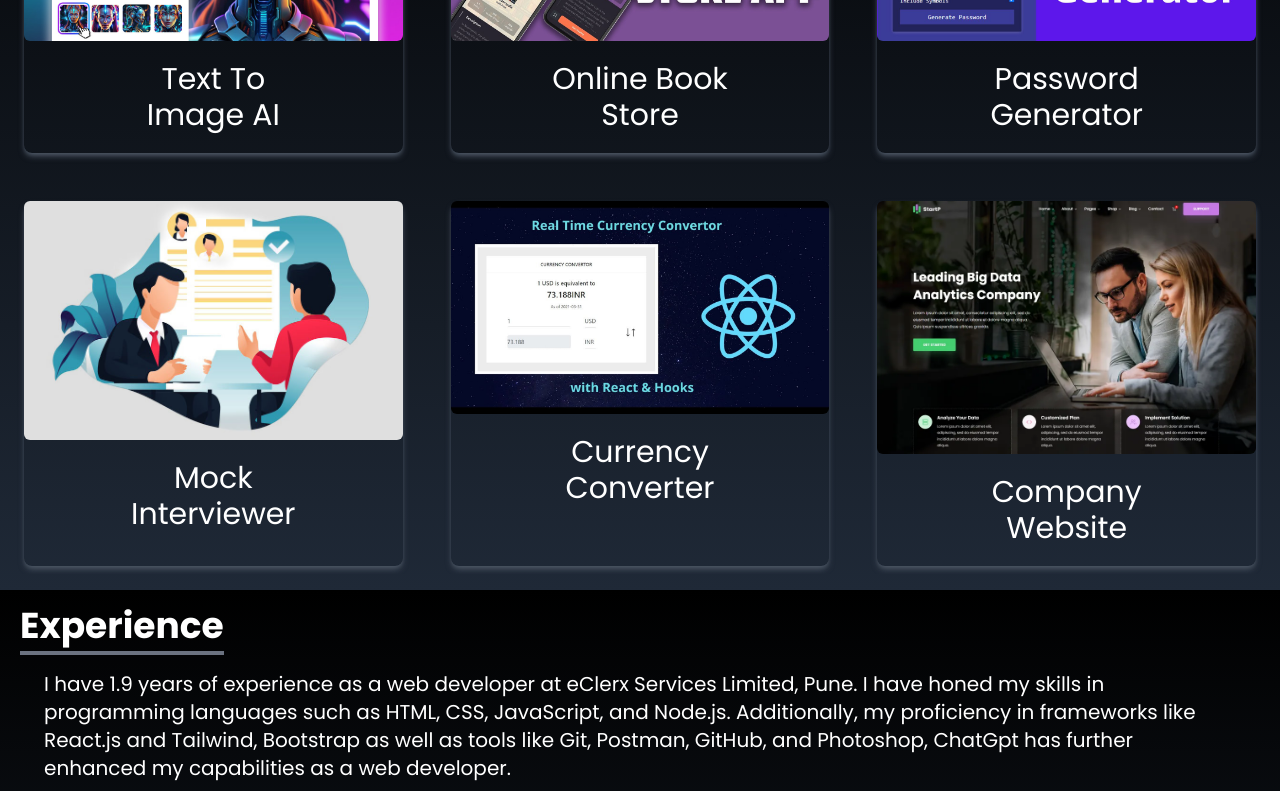
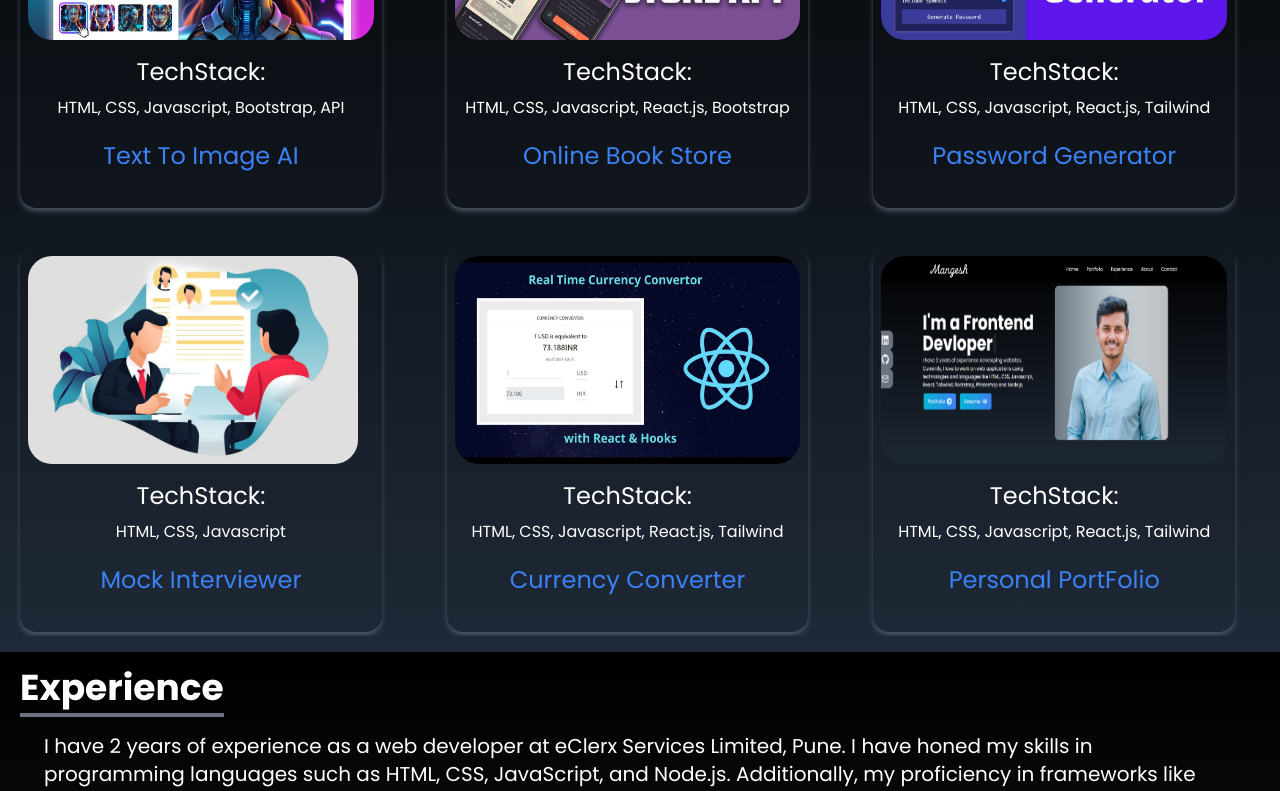
Before and after one commit to mbl43/Portfolio, a React (Vite) app: page / in a window 1280 px wide. Shown: the part 1120-1911 px from the top of the page. Built offline with nearby package versions, Linux system fonts and the light colour scheme; a web font is replaced by a local one.

Commit message:
fixed portfolio section

```diff
--- a/src/Components/About.jsx
+++ b/src/Components/About.jsx
@@ -11,7 +11,7 @@ const About = () => {
           <p className="text-4xl bold inline border-b-4 border-gray-200">About</p>
         </div>
         <p className="md:mx-10 text-lg overflow-auto">
-        I&apos;m a passionate Frontend Web Developer with over 2 years of experience in the field.Graduated with a Bachelor of Technology in Computer Science from Dr. Babasaheb Ambedkar Technological University, achieving a 79.40% score.
+        I&apos;m a passionate Frontend Web Developer with over 2 years of experience in the field.Graduated with a Bachelor of Technology in Computer Science from Dr. Babasaheb Ambedkar Technological University, achieving a 8.44 CGPA.
         Since October 2022, I&apos;ve been working as a Web Developer at eClerx Services LTD in Pune. My expertise lies in developing responsive web banners using HTML, CSS, JavaScript, and GSAP. I&apos;m proficient in various programming languages, frameworks, and tools, including React.js, Tailwind, Node.js, Git, Figma, Postman, GitHub, WordPress, and Photoshop.
         </p>
         <br />
--- a/src/Components/Experience.jsx
+++ b/src/Components/Experience.jsx
@@ -82,12 +82,14 @@ const Experience = () => {
           <br />
 
           <p className="p-6 sm:text-xl">
-            I have 1.9 years of experience as a web developer at eClerx Services
+            I have 2 years of experience as a web developer at eClerx Services
             Limited, Pune. I have honed my skills in programming languages such
             as HTML, CSS, JavaScript, and Node.js. Additionally, my proficiency
             in frameworks like React.js and Tailwind, Bootstrap as well as tools
             like Git, Postman, GitHub, and Photoshop, ChatGpt has further
             enhanced my capabilities as a web developer.
+             Developed 7 tools using Python, JavaScript, VBScript that significantly reduced workflow time by 15 % and are
+            now utilized by other processes, showcasing efficiency and innovation in workflow management.
           </p>
         </div>
         <div className="grid grid-cols-2 w-fit sm:grid-cols-4 md:grid-cols-5 gap-8 px-2 sm:px-0  overflow-auto">
--- a/src/Components/Portfolio.jsx
+++ b/src/Components/Portfolio.jsx
@@ -1,56 +1,62 @@
 import React from "react";
-import Currency from "../assets/portfolio/currency.png"
-import Password from "../assets/portfolio/passoword.jpg"
-import PM from "../assets/portfolio/pm.png"
-import Interview from "../assets/portfolio/interview.png"
-import Bookstore from "../assets/portfolio/bookstore.png"
-import AI from "../assets/portfolio/ai.png"
+import Currency from "../assets/portfolio/currency.png";
+import Password from "../assets/portfolio/passoword.jpg";
+import PM from "../assets/portfolio/pm.png";
+import Interview from "../assets/portfolio/interview.png";
+import Bookstore from "../assets/portfolio/bookstore.png";
+import AI from "../assets/portfolio/ai.png";
 
 const Portfolio = () => {
   const projectlink = [
     {
-      id:1,
+      id: 1,
       src: AI,
       link: "https://text-to-image-jb.vercel.app/",
-      name:"Text To Image AI"
+      name: "Text To Image AI",
+      Stack: "HTML, CSS, Javascript, Bootstrap, API",
     },
     {
       id: 2,
       src: Bookstore,
       link: "https://spectacular-dango-a7d490.netlify.app/",
-       name:"Online Book Store"
+      name: "Online Book Store",
+      Stack: "HTML, CSS, Javascript, React.js, Bootstrap",
     },
     {
       id: 3,
       src: Password,
-      link:"https://password-generator-rt.vercel.app/",
-      name:"Password Generator"
+      link: "https://password-generator-rt.vercel.app/",
+      name: "Password Generator",
+      Stack: "HTML, CSS, Javascript, React.js, Tailwind",
     },
     {
       id: 4,
       src: Interview,
-      link:"https://mbl43.github.io/Mock-interviewER/",
-      name:"Mock Interviewer"
+      link: "https://mbl43.github.io/Mock-interviewER/",
+      name: "Mock Interviewer",
+      Stack: "HTML, CSS, Javascript",
     },
     {
-      id:5,
+      id: 5,
       src: Currency,
       link: "https://currency-converter-rt.vercel.app/",
-      name:"Currency Converter"
+      name: "Currency Converter",
+      Stack: "HTML, CSS, Javascript, React.js, Tailwind",
     },
     {
       id: 6,
       src: PM,
-      link:"https://pm-nextgen-solutions.vercel.app/",
-      name:"Company Website"
+      link: "https://mangesh-portfolio-rt.vercel.app/",
+      name: "Personal PortFolio",
+      Stack: "HTML, CSS, Javascript, React.js, Tailwind",
     },
   ];
   return (
     <div
       name="Portfolio"
-      className="bg-gradient-to-b from-black to-gray-800 w-full  text-white h-[100vh] md:h-auto "
+      className="bg-gradient-to-b from-black to-gray-800 w-full  text-white  md:h-auto h-auto "
     >
-      <div className=" max-w-screen-xl  mx-auto flex-col flex  h-full  pt-7 w-full p-4">
+      <div className=" max-w-screen-xl  mx-auto flex-col flex  h-full  pt-7 w-full p-4 ">
         <div className="pb-4">
           <p className="text-4xl font-bold inline border-b-4 border-gray-400">
             Portfolio
@@ -58,19 +64,25 @@ const Portfolio = () => {
           <p className="py-4">Checkout of some my Projects</p>
         </div>
 
-        <div className="grid sm:grid-cols-2 md:grid-cols-3 gap-8 px-7 sm:px-0 overflow-auto">
-
-          {projectlink.map(({ id, src,link,name }) => (
-            <div key={id} className="shadow-md shadow-gray-600 rounded-lg m-2">
+        <div className="grid sm:grid-cols-2 md:grid-cols-3 gap-8  sm:px-0 overflow-auto ">
+          {projectlink.map(({ id, src, link, name, Stack }) => (
+            <div
+              key={id}
+              className="shadow-md shadow-gray-600 rounded-2xl m-1 p-2 w-80  lg:w-11/12"
+            >
               <img
                 src={src}
                 alt="img"
                 loading="lazy"
-                className="rounded-md duration-200 hover:scale-105 "
+                className=" duration-200 h-52 rounded-3xl hover:scale-105 "
               />
-              <div className="flex items-center justify-center">
-                <button className="w-1/2    py-1 m-4 duration-200 hover:scale-105 md:text-3xl">
-                   <a href={link} target="_blank" rel="noopener noreferrer">{name}</a>
+              <div className="flex flex-col items-center justify-center m-2">
+                <p className="p-2 text-2xl text-center">TechStack:</p>
+                <p className="text-center  ">{Stack}</p>
+                <button className="w-full  text-blue-500  py-1 m-4 duration-200 hover:scale-105 text-xl  lg:text-2xl ">
+                  <a href={link} target="_blank" rel="noopener noreferrer">
+                    {name}
+                  </a>
                 </button>
               </div>
             </div>
```
Also changed, not shown: src/assets/portfolio/pm.png.
